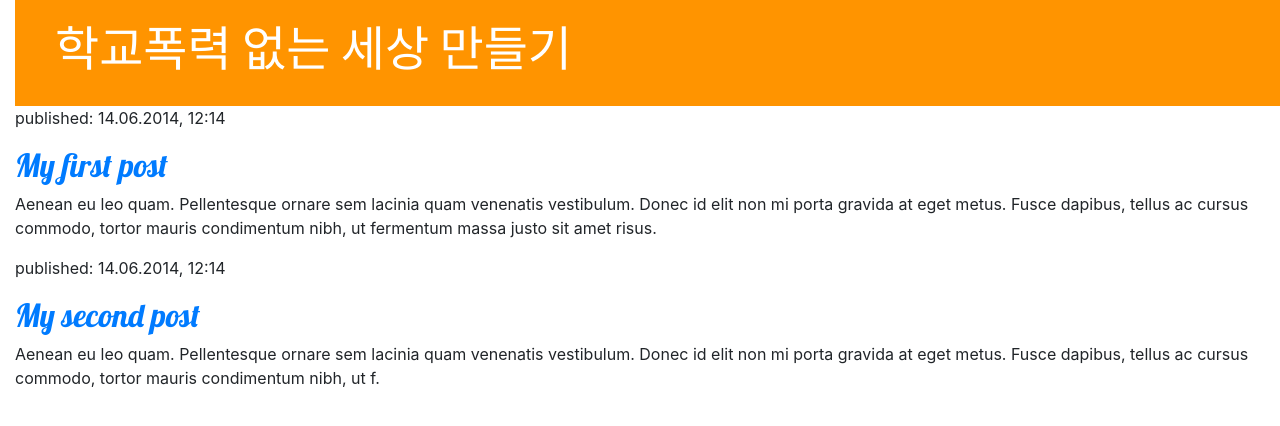
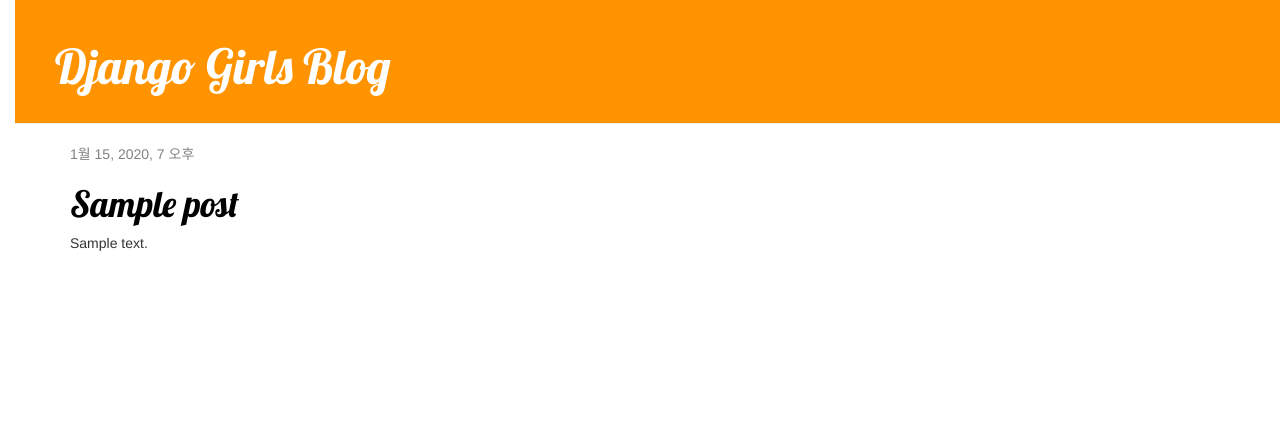
Before and after one commit to cho-namok/my-first-blog, a Django app: page / in a window 1280 px wide. Shown: the top 426 px of the page. Run offline with Django 3.2, Linux system fonts and the light colour scheme; tables that the repository leaves empty hold one stand-in row (values such as "Sample post"); some libraries are stand-ins or nearby versions.

Commit message:
Added view and template for detailed blog post as well as CSS for the site.

```diff
--- /dev/null
+++ b/blog/templates/blog/base.html
@@ -0,0 +1,32 @@
+{% load static %}
+<html>
+  <head>
+    <title>Django Girls blog</title>
+    <link
+      rel="stylesheet"
+      href="//maxcdn.bootstrapcdn.com/bootstrap/3.2.0/css/bootstrap.min.css"
+    />
+    <link
+      rel="stylesheet"
+      href="//maxcdn.bootstrapcdn.com/bootstrap/3.2.0/css/bootstrap-theme.min.css"
+    />
+    <link
+      href="//fonts.googleapis.com/css?family=Lobster&subset=latin,latin-ext"
+      rel="stylesheet"
+      type="text/css"
+    />
+    <link rel="stylesheet" href="{% static 'css/blog.css' %}" />
+  </head>
+  <body>
+    <div class="page-header">
+      <h1><a href="/">Django Girls Blog</a></h1>
+    </div>
+    <div class="content container">
+      <div class="row">
+        <div class="col-md-8">
+          {% block content %} {% endblock %}
+        </div>
+      </div>
+    </div>
+  </body>
+</html>
--- a/blog/templates/blog/post_list.html
+++ b/blog/templates/blog/post_list.html
@@ -1,42 +1,11 @@
-{% load static %}
-
-<html>
-  <head>
-    <title>학교폭력 없는 세상 만들기</title>
-    <link
-      rel="stylesheet"
-      href="//stackpath.bootstrapcdn.com/bootstrap/4.4.1/css/bootstrap.min.css"
-    />
-    <link rel="stylesheet" href="{% static 'css/blog.css' %}" />
-    <link
-      href="//fonts.googleapis.com/css?family=Lobster&subset=latin,latin-ext"
-      rel="stylesheet"
-      type="text/css"
-    />
-  </head>
-  <body>
-    <div class="page-header">
-      <h1><a href="">학교폭력 없는 세상 만들기</a></h1>
-    </div>
-    <div>
-      <p>published: 14.06.2014, 12:14</p>
-      <h2><a href="">My first post</a></h2>
-      <p>
-        Aenean eu leo quam. Pellentesque ornare sem lacinia quam venenatis
-        vestibulum. Donec id elit non mi porta gravida at eget metus. Fusce
-        dapibus, tellus ac cursus commodo, tortor mauris condimentum nibh, ut
-        fermentum massa justo sit amet risus.
-      </p>
-    </div>
-
-    <div>
-      <p>published: 14.06.2014, 12:14</p>
-      <h2><a href="">My second post</a></h2>
-      <p>
-        Aenean eu leo quam. Pellentesque ornare sem lacinia quam venenatis
-        vestibulum. Donec id elit non mi porta gravida at eget metus. Fusce
-        dapibus, tellus ac cursus commodo, tortor mauris condimentum nibh, ut f.
-      </p>
-    </div>
-  </body>
-</html>
+{% extends 'blog/base.html' %} {% block content %} {% for post in posts %}
+<div class="post">
+  {% if post.published_date %}
+  <div class="date">
+    {{ post.published_date }}
+  </div>
+  {% endif %}
+  <h1><a href="{% url 'post_detail' pk=post.pk %}">{{ post.title }}</a></h1>
+  <p>{{ post.text|linebreaksbr }}</p>
+</div>
+{% endfor %} {% endblock %}
--- a/blog/urls.py
+++ b/blog/urls.py
@@ -3,4 +3,5 @@
 
 urlpatterns = [
     path('', views.post_list, name='post_list'),
+    path('post/<int:pk>/', views.post_detail, name='post_detail'),
 ]
--- a/blog/views.py
+++ b/blog/views.py
@@ -1,5 +1,44 @@
-from django.shortcuts import render
+from django.shortcuts import render, redirect, get_object_or_404
+from django.utils import timezone
+from .models import Post
+from .form import PostForm
+
+
+def post_new(request):
+    if request.method == 'POST':
+        form = PostForm(request.POST)
+        if form.is_valid():
+            post = form.save(commit=False)
+        post.author = request.user
+        post.published_date = timezone.now()
+        post.save()
+        return redirect('post_detail', pk=post.pk)
+    else:
+        form = PostForm()
+    return render(request, 'blog/post_edit.html', {'form': form})
 
 
 def post_list(request):
-    return render(request, 'blog/post_list.html', {})
+    posts = Post.objects.filter(
+        published_date__lte=timezone.now()).order_by('published_date')
+    return render(request, 'blog/post_list.html', {'posts': posts})
+
+
+def post_detail(request, pk):
+    post = get_object_or_404(Post, pk=pk)
+    return render(request, 'blog/post_detail.html', {'post': post})
+
+
+def post_edit(request, pk):
+    post = get_object_or_404(Post, pk=pk)
+    if request.method == "POST":
+        form = PostForm(request.POST, instance=post)
+        if form.is_valid():
+            post = form.save(commit=False)
+            post.author = request.user
+            post.published_date = timezone.now()
+            post.save()
+            return redirect('post_detail', pk=post.pk)
+    else:
+        form = PostForm(instance=post)
+    return render(request, 'blog/post_edit.html', {'form': form})
```
Also changed, not shown: blog/form.py (added, +10 -0 lines), blog/templates/blog/post_detail.html (added, +11 -0 lines), blog/templates/blog/post_edit.html (added, +7 -0 lines).
